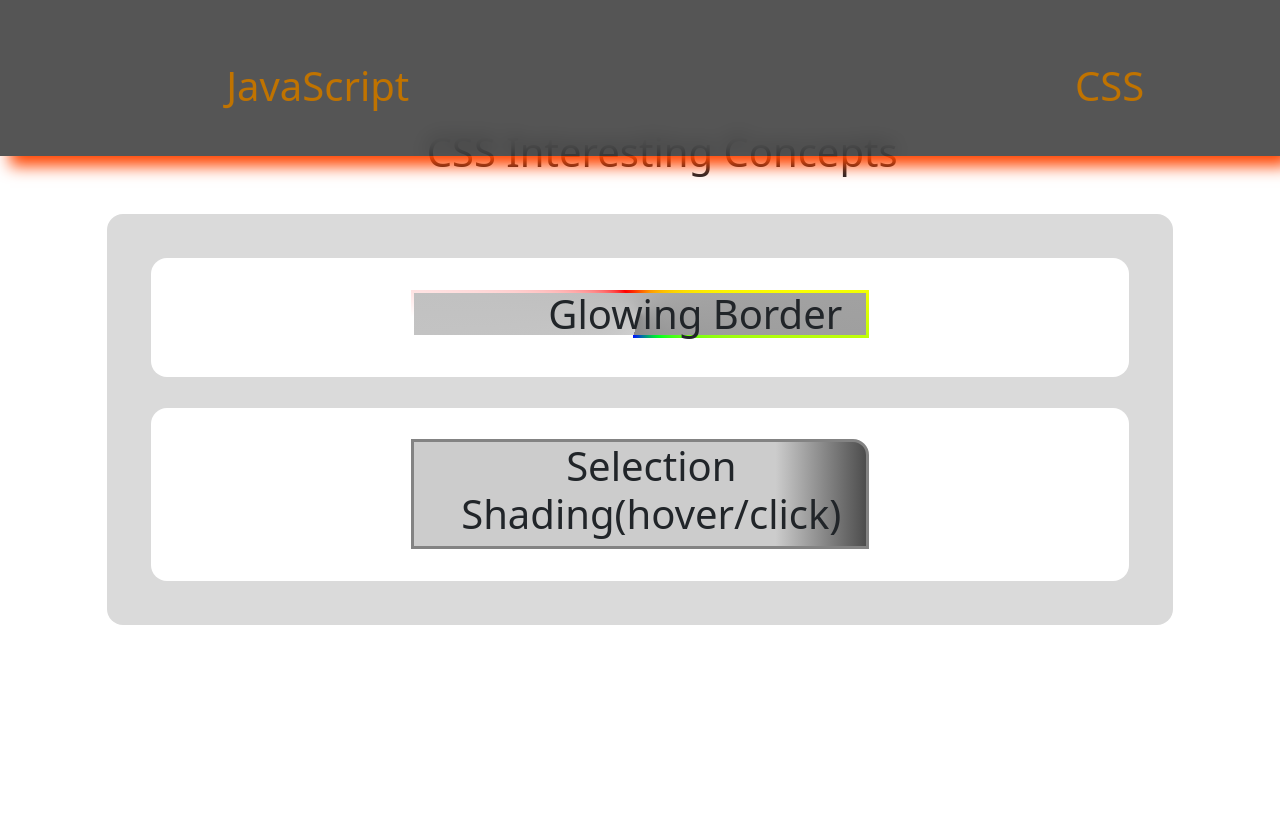
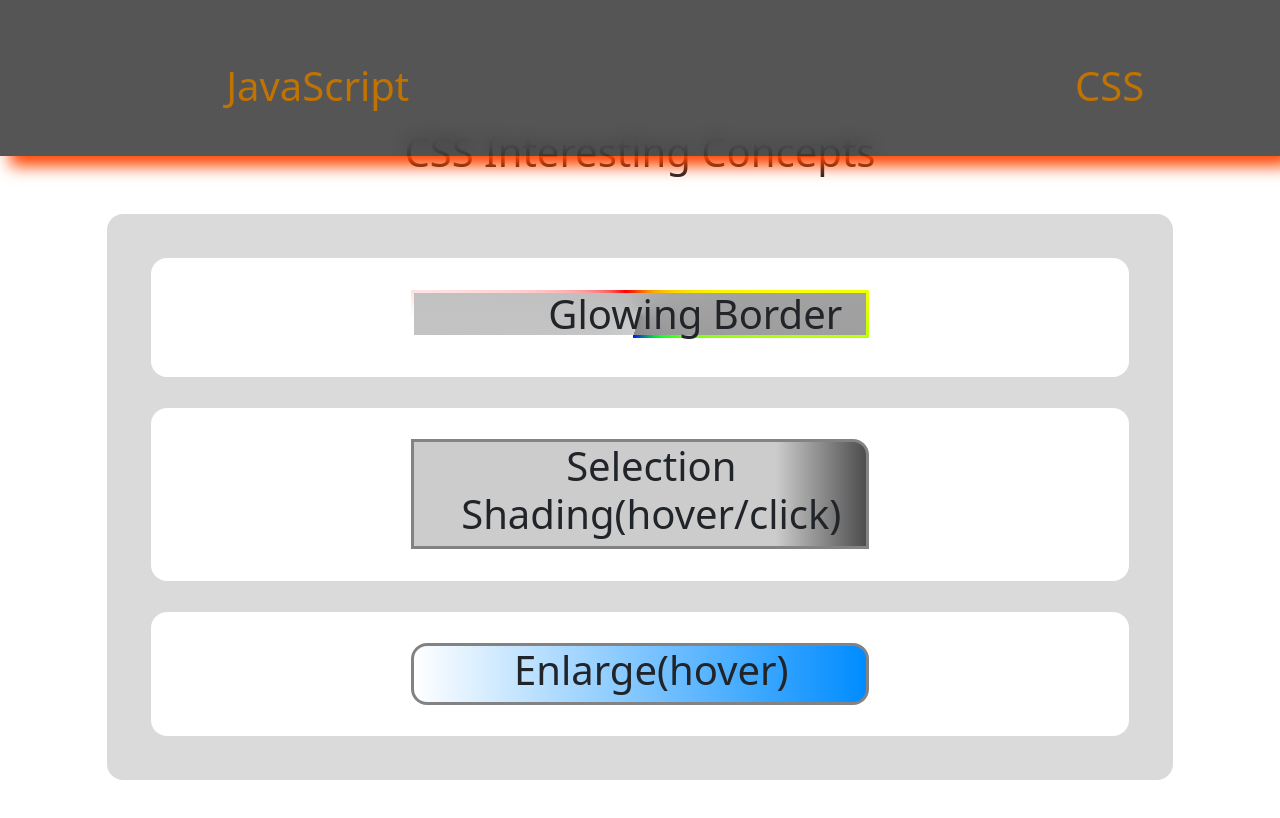
Before and after one commit to Thinus01/scrapbooking, a React (Create React App) app: page /CSS in a window 1280 px wide. Built offline with nearby package versions, Linux system fonts and the light colour scheme.

Commit message:
Add enlarge to css concepts

```diff
--- a/src/components/main/CSS.js
+++ b/src/components/main/CSS.js
@@ -1,13 +1,15 @@
 // Home to all CSS styling fun
 import Con1 from "../sub/CSS/con1/con1";
 import Con2 from "../sub/CSS/con2/con2";
+import Con3 from "../sub/CSS/con3/con3";
 
 export function CSS() {
   return <>
-      <h1 class="CSSIntro offset-4">CSS Interesting Concepts</h1>
+      <h1 class="CSSIntro">CSS Interesting Concepts</h1>
       <section class="CSSStyles offset-1 col-10">
         <Con1 />
         <Con2 />
+        <Con3 />
       </section>
   </>
 }
--- /dev/null
+++ b/src/components/sub/CSS/con3/con3.css
@@ -0,0 +1,14 @@
+.Enlarge {
+  border: solid rgb(131, 131, 131) 3px;
+  border-radius: 16px;
+  transition: 0.3s;
+  text-align: center;
+  overflow: hidden;
+  background-image: linear-gradient(to right, rgb(255, 255, 255) 0%, rgb(0, 140, 255) 100%);
+}
+
+.Enlarge:hover {
+  border: solid rgb(75, 234, 255) 3px;
+	background-image: linear-gradient(to right, rgb(255, 255, 255) 10%, rgb(0, 140, 255) 50%);
+  transform: scale(1.2);
+}
--- /dev/null
+++ b/src/components/sub/CSS/con3/con3.js
@@ -0,0 +1,15 @@
+import './con3.css';
+
+function Con3() {
+  return (
+    <>
+      <section class="CSSContainer">
+        <div class="Enlarge offset-3 col-6">
+          <h1>Enlarge(hover)</h1>
+        </div>
+      </section>
+    </>
+  )
+  }
+
+  export default Con3;
--- a/src/index.css
+++ b/src/index.css
@@ -26,6 +26,10 @@
 
 /* CSS */
 
+.CSSIntro {
+  text-align: center;
+}
+
 .CSSStyles {
   background-color: gray;
   padding: 1%;
```
